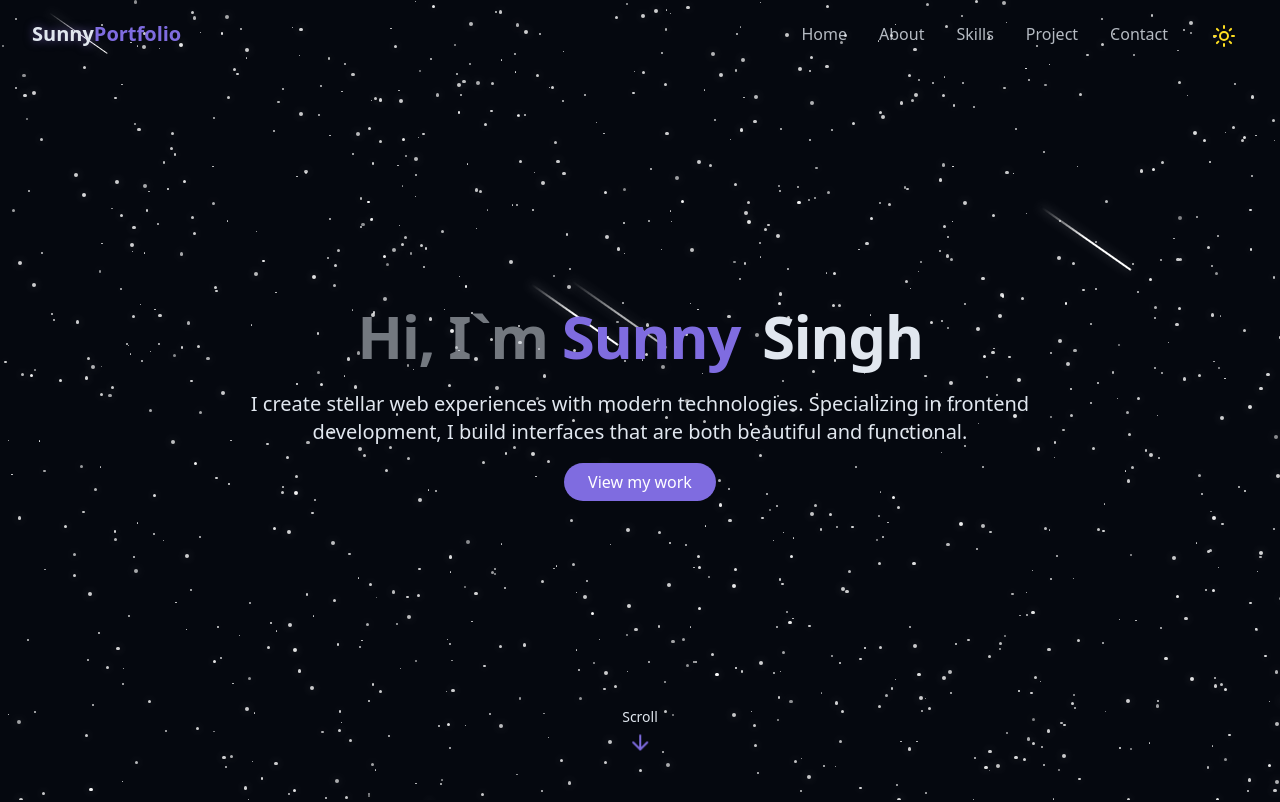
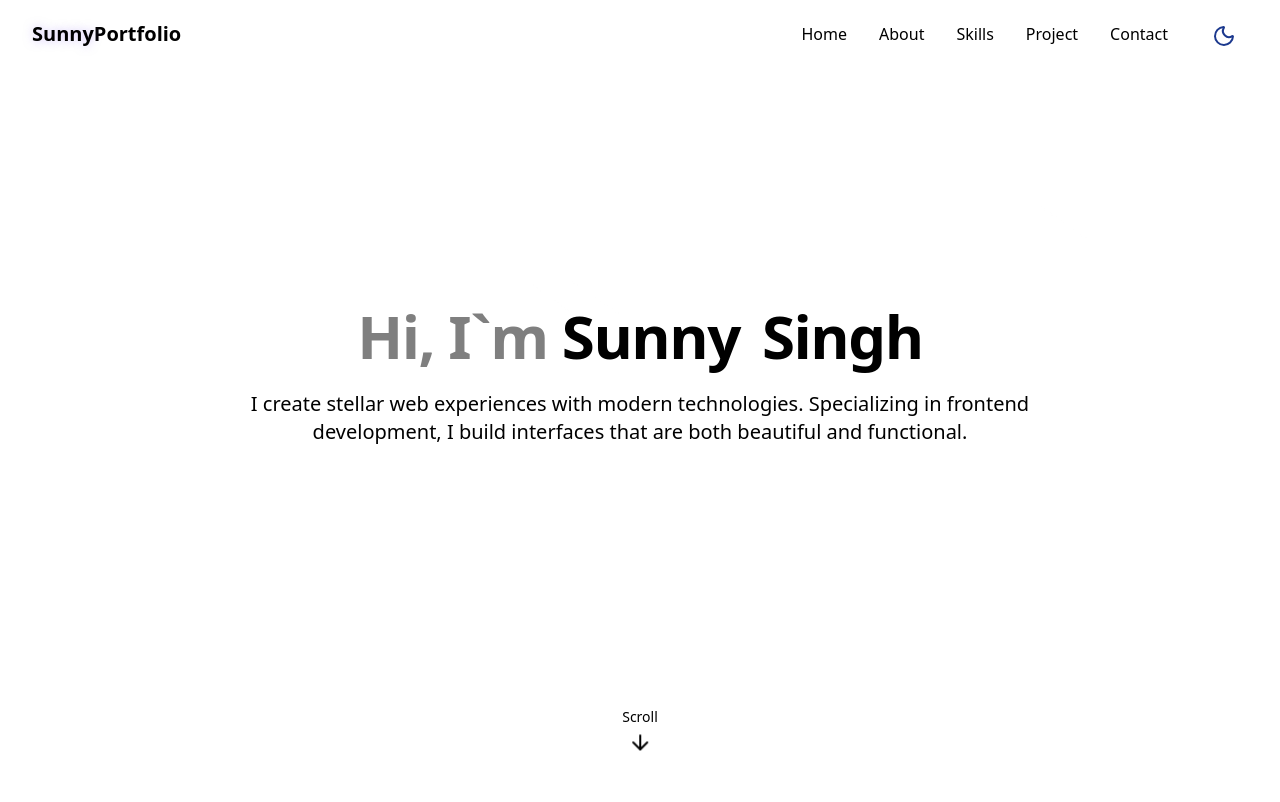
Before and after one commit to sunny-0007/Portfolio, a React (Vite) app: page / in a window 1280 px wide. Shown: the top 802 px of the page. Built offline with nearby package versions, Linux system fonts and the light colour scheme.

Commit message:
Update ThemeToggle.jsx

```diff
--- a/src/components/ThemeToggle.jsx
+++ b/src/components/ThemeToggle.jsx
@@ -12,7 +12,7 @@ export const ThemeToggle = () =>{
       setIsDarkMode(true);
       document.documentElement.classList.add('dark');
     } else {
-      localStorage.setItem('theme', 'light');
+      localStorage.setItem('theme', 'dark');
       setIsDarkMode(false);
     }
   }, []);
```
